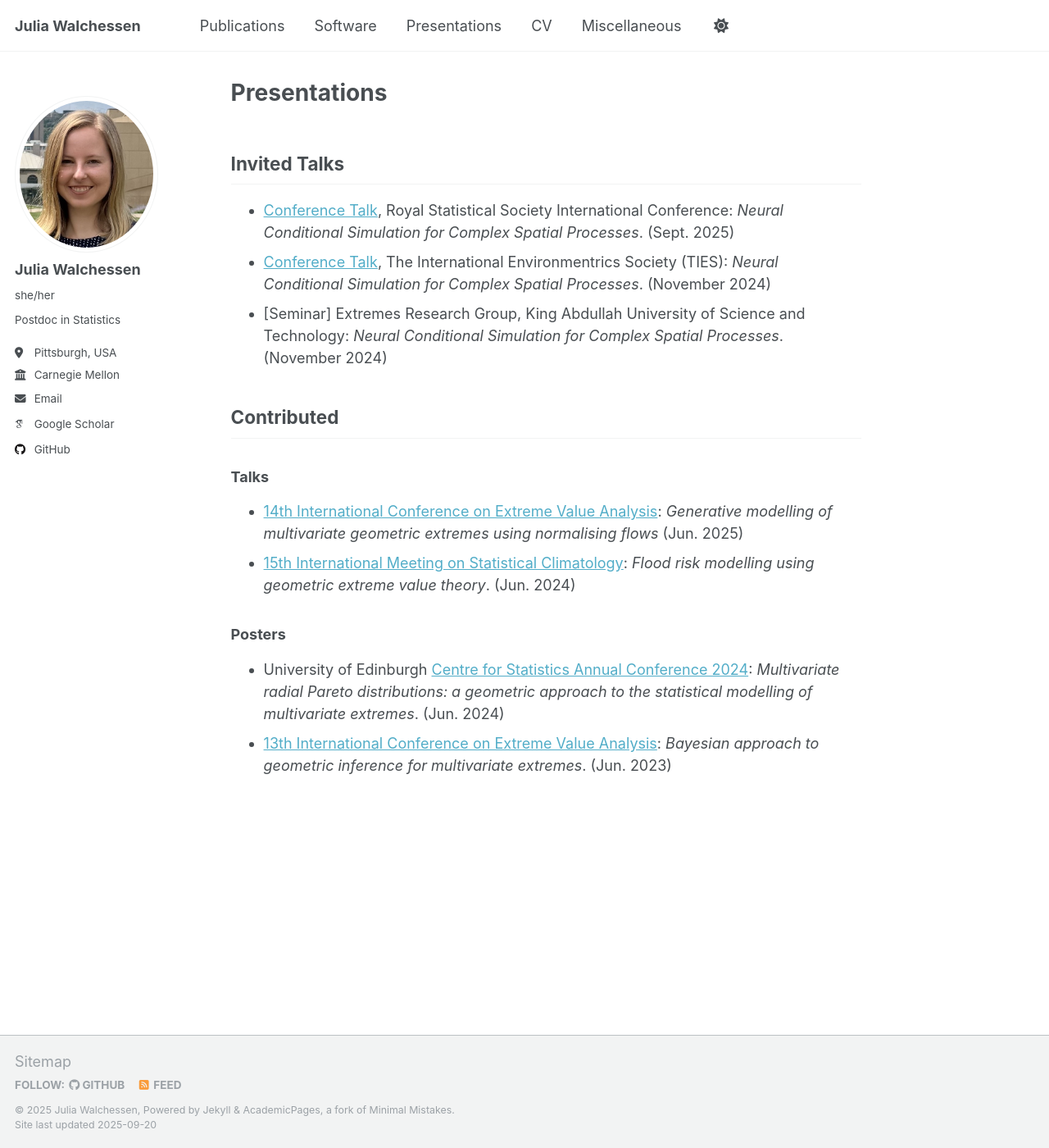
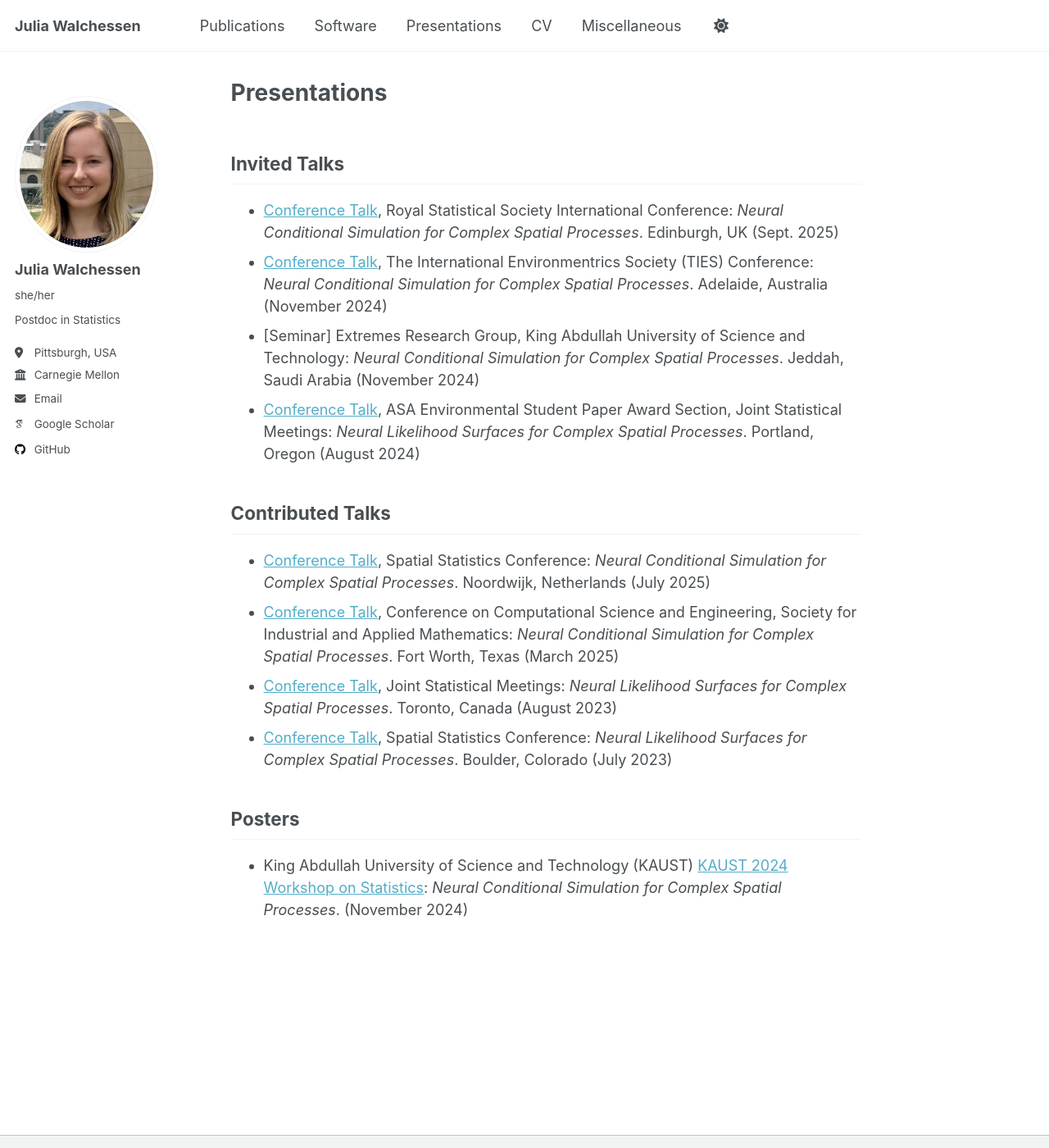
Before and after one commit to jmwalchessen/jmwalchessen.github.io, a Jekyll site: the page built from _pages/presentations.md, in a window 1280 px wide and 1400 px high. Shown: the whole window at 82% size. Built offline with Jekyll 4.4.1, drawn with Linux system fonts in a browser that asks for light colours; some web fonts are replaced.

Commit message:
update presentations

```diff
--- a/_pages/presentations.md
+++ b/_pages/presentations.md
@@ -8,18 +8,18 @@ redirect_from:
 
 ## Invited Talks
 
-  * [Conference Talk](https://rss.org.uk/training-events/conference-2025/), Royal Statistical Society International Conference: *Neural Conditional Simulation for Complex Spatial Processes*. (Sept. 2025)
-  * [Conference Talk](), The International Environmentrics Society (TIES): *Neural Conditional Simulation for Complex Spatial Processes*. (November 2024)
-  * [Seminar] Extremes Research Group, King Abdullah University of Science and Technology: *Neural Conditional Simulation for Complex Spatial Processes*. (November 2024)
+  * [Conference Talk](https://rss.org.uk/training-events/conference-2025/), Royal Statistical Society International Conference: *Neural Conditional Simulation for Complex Spatial Processes*. Edinburgh, UK (Sept. 2025)
+  * [Conference Talk](https://www.isi-next.org/conferences/ties2024/), The International Environmentrics Society (TIES) Conference: *Neural Conditional Simulation for Complex Spatial Processes*. Adelaide, Australia (November 2024)
+  * [Seminar] Extremes Research Group, King Abdullah University of Science and Technology: *Neural Conditional Simulation for Complex Spatial Processes*. Jeddah, Saudi Arabia (November 2024)
+  * [Conference Talk](https://ww2.amstat.org/meetings/jsm/2024/index.cfm), ASA Environmental Student Paper Award Section, Joint Statistical Meetings: *Neural Likelihood Surfaces for Complex Spatial Processes*. Portland, Oregon (August 2024)
 
-## Contributed
+## Contributed Talks
+* [Conference Talk](https://www.elsevier.com/events/conferences/all/spatial-statistics), Spatial Statistics Conference: *Neural Conditional Simulation for Complex Spatial Processes*. Noordwijk, Netherlands (July 2025)
+* [Conference Talk](https://www.siam.org/conferences-events/past-event-archive/cse25/), Conference on Computational Science and Engineering, Society for Industrial and Applied Mathematics: *Neural Conditional Simulation for Complex Spatial Processes*. Fort Worth, Texas (March 2025)
+* [Conference Talk](https://ww2.amstat.org/meetings/jsm/2023/), Joint Statistical Meetings: *Neural Likelihood Surfaces for Complex Spatial Processes*. Toronto, Canada (August 2023)
+* [Conference Talk](https://isi-web.org/event-detail/81), Spatial Statistics Conference: *Neural Likelihood Surfaces for Complex Spatial Processes*. Boulder, Colorado (July 2023)
 
-### Talks
 
-  * [14th International Conference on Extreme Value Analysis](https://eva2025.unc.edu/): *Generative modelling of multivariate geometric extremes using normalising flows* (Jun. 2025)
-  * [15th International Meeting on Statistical Climatology](http://www.meteo.fr/cic/meetings/2024/IMSC/): *Flood risk modelling using geometric extreme value theory*. (Jun. 2024)
+## Posters
 
-### Posters
-
-  * University of Edinburgh [Centre for Statistics Annual Conference 2024](https://centreforstatistics.maths.ed.ac.uk/events/the-cfs-annual-conference/cfs-annual-conference-2024): *Multivariate radial Pareto distributions: a geometric approach to the statistical modelling of multivariate extremes*. (Jun. 2024)
-  * [13th International Conference on Extreme Value Analysis](https://dec.unibocconi.eu/research/extreme-value-analysis-eva-2023): *Bayesian approach to geometric inference for multivariate extremes*. (Jun. 2023)
+  * King Abdullah University of Science and Technology (KAUST) [KAUST 2024 Workshop on Statistics](https://cemse.kaust.edu.sa/events/by-type/workshop/2024/11/18/kaust-2024-workshop-statistics): *Neural Conditional Simulation for Complex Spatial Processes*. (November 2024)
```
